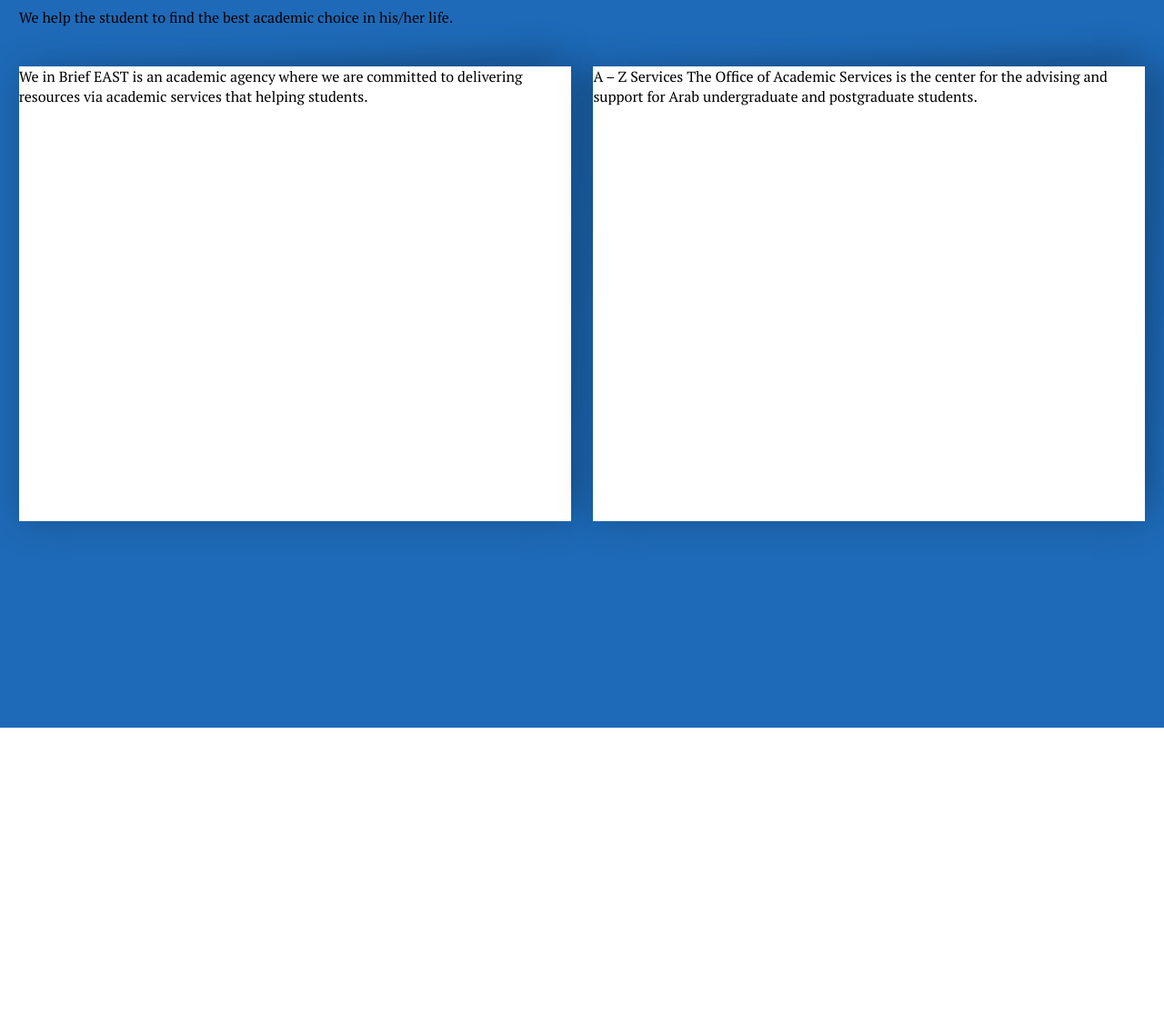
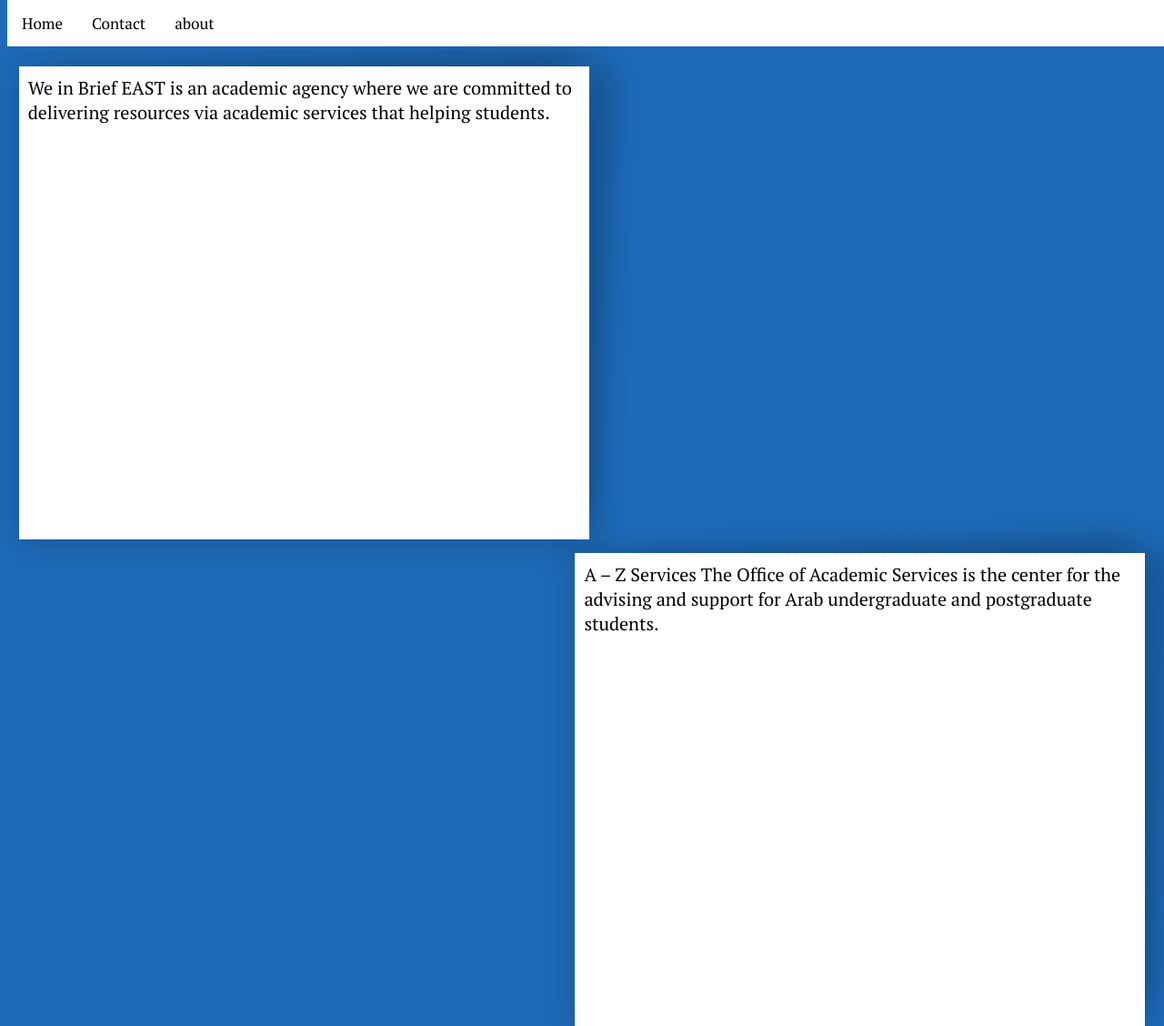
Before and after one commit to abdrb/abdrb.github.io, a PHP site: page /PSDtoHTML/index.html in a window 1280 px wide. Shown: the whole page at 91% size. Before the commit the page ends 800 px from the top, so only its background shows below. Run offline with PHP 8.4, Linux system fonts and the light colour scheme.

Commit message:
add navbar

```diff
--- a/PSDtoHTML/index.html
+++ b/PSDtoHTML/index.html
@@ -8,6 +8,14 @@
 	<title></title>
 </head>
 <body>
+
+<div class="navbar">
+  <a href="#home">Home</a>
+  <a href="#contact">Contact</a>
+  <a href="#about">about</a>
+
+</div>
+
  <div class="container">
  	<header>
    We help the student to find the best academic
--- a/PSDtoHTML/style.css
+++ b/PSDtoHTML/style.css
@@ -1,5 +1,29 @@
 * {
 font-family: 'PT Serif', serif;
+font-size: 20px;
+}
+
+.navbar {
+  overflow: hidden;
+  background-color: #ffffff;
+  position: fixed;
+  top: 0;
+  width: 100%;
+}
+
+.navbar a {
+  float: left;
+  display: block;
+  color: #000000;
+  text-align: center;
+  padding: 14px 16px;
+  text-decoration: none;
+  font-size: 17px;
+}
+
+.navbar a:hover {
+  background: #aaaaaa;
+  color: black;
 }
 
 /*mobile-first*/
@@ -23,6 +47,7 @@ margin: 0 auto;
  height: 500px;
  float: left;
  margin-top: 15px;
+ padding: 10px;
  }
 
  aside {
@@ -30,6 +55,7 @@ margin: 0 auto;
  height: 500px;
  float: right;
  margin-top: 15px;
+ padding: 10px;
  }
 
 
--- a/index.html
+++ b/index.html
@@ -8,6 +8,7 @@
     <link rel="stylesheet" href="css/style.css">
 </head>
 <body>
+
   <center>
 
  <div class="container">
```
